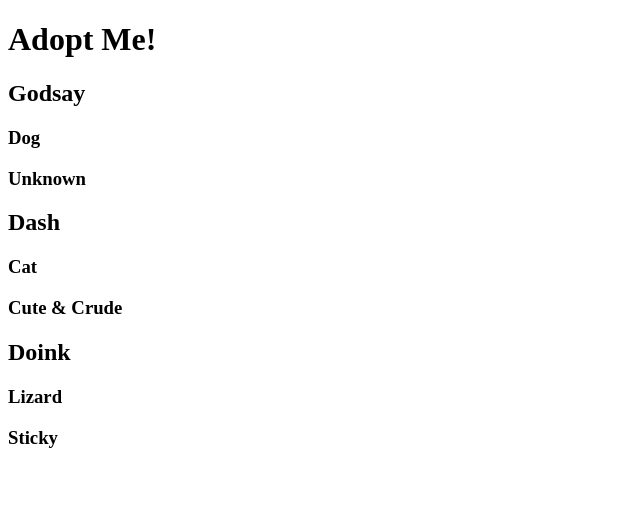
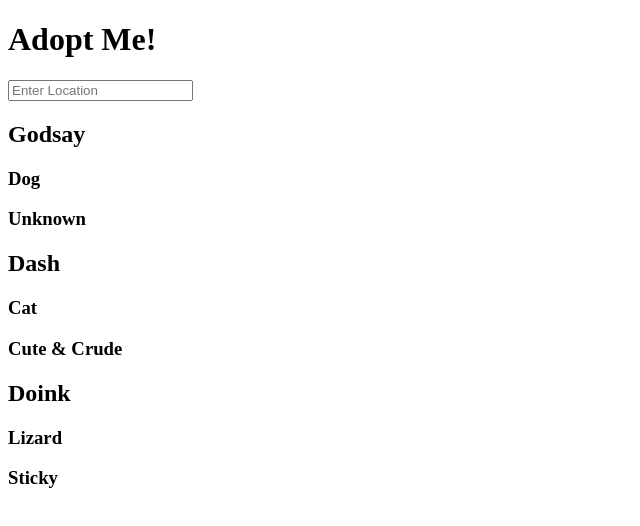
Before and after one commit to nikhilkuyya-workshop-fork-for-learning/sample-app-react-v8, a React (Vite) app: page / in a window 1280 px wide. Shown: the top 526 px of the page, without its empty margins (0-640 px from the left). Built offline with nearby package versions, Linux system fonts and the light colour scheme.

Commit message:
feat: setup the base use state

```diff
--- a/package.json
+++ b/package.json
@@ -11,7 +11,7 @@
   "scripts": {
     "typecheck": "yarn tsc",
     "format": "yarn prettier --write \"src/**/*.{js,ts,jsx,tsx}\"",
-    "lint": "yarn eslint src --fix --ext js,ts,tsx,jsx --quiet ",
+    "lint": "yarn eslint src --ext .js,.jsx,.ts,.tsx --fix --quiet ",
     "build": "yarn vite build",
     "dev": "yarn vite",
     "preview": "yarn vite preview"
@@ -27,6 +27,7 @@
     "eslint-plugin-import": "^2.29.0",
     "eslint-plugin-jsx-a11y": "^6.7.1",
     "eslint-plugin-react": "^7.33.2",
+    "eslint-plugin-react-hooks": "^4.6.0",
     "prettier": "^3.0.3",
     "typescript": "^5.2.2",
     "vite": "^4.5.0"
--- a/src/App.tsx
+++ b/src/App.tsx
@@ -1,15 +1,18 @@
 import { createRoot } from 'react-dom/client'
-import Pet from './Pet'
+import Pet from './Pet';
+import SearchParams from './SearchParams';
 
 const App = () =>
   (<main>
     <h1>Adopt Me!</h1>
+    <SearchParams />
     <Pet name="Godsay" animal="Dog" breed="Unknown" />
     <Pet name="Dash" animal="Cat" breed="Cute & Crude" />
     <Pet name="Doink" animal="Lizard" breed="Sticky" />
     </main>)
 
 const container = document.querySelector("#root");
+
 if(container){
   const root = createRoot(container);
   root.render(<App />);
--- /dev/null
+++ b/src/SearchParams.tsx
@@ -0,0 +1,18 @@
+import { ChangeEvent, useState } from "react";
+
+const SearchParams = () => {
+  const [location,setLocation] = useState("");
+  const onChangeHandler = (evt: ChangeEvent<HTMLInputElement>) => setLocation(evt.target.value);
+  return (
+    <div>
+    <form>
+    <label htmlFor="location">
+    <input id="location" value={location} onChange={onChangeHandler}
+    placeholder="Enter Location" />
+    </label>
+    </form>
+    </div>
+  );
+}
+
+export default SearchParams;
--- /dev/null
+++ b/src/utils.ts
@@ -0,0 +1,5 @@
+export function wait(duration: number): void {
+  const start = performance.now();
+  while(performance.now() <  start + duration){}
+
+}
```
Also changed, not shown: src/Pet.tsx (+7 -1 lines), .eslintrc.js, 1 other file (tests, documents, lock files or other folders).
